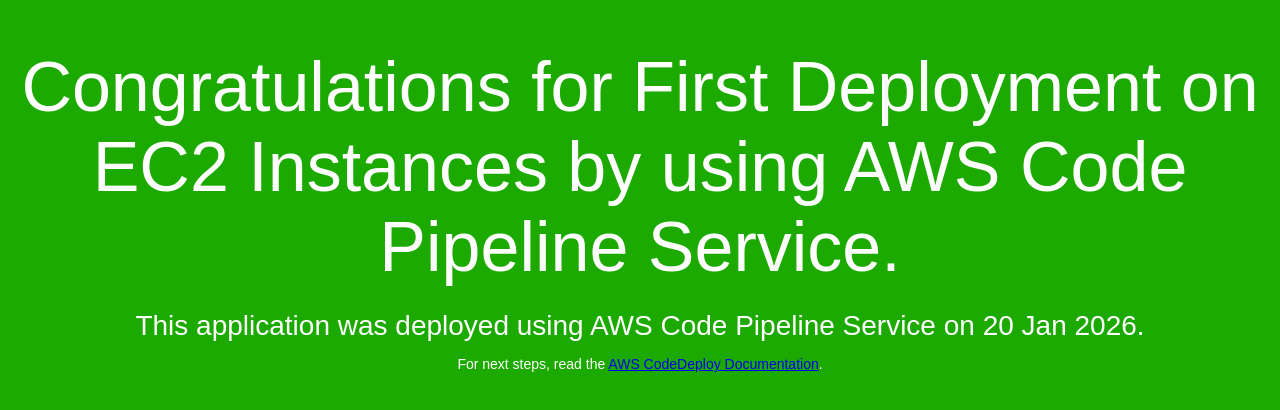
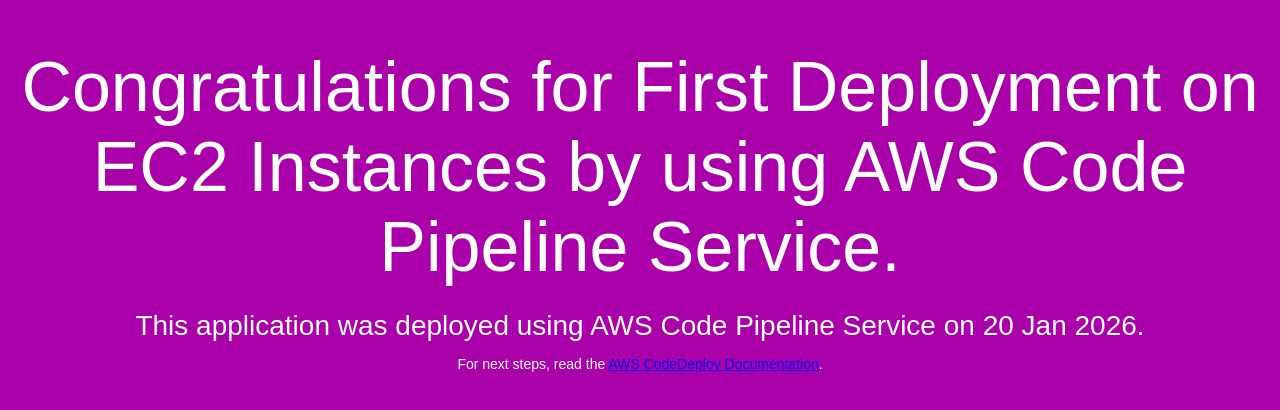
Before and after one commit to avinashbundela1987/demojan2026, a plain HTML site: page index.html in a window 1280 px wide. Drawn offline with Linux system fonts and the light colour scheme.

Commit message:
my second commit on 20 Jan

```diff
--- a/index.html
+++ b/index.html
@@ -6,7 +6,7 @@
   <style>
     body {
       color: #ffffff;
-      background-color: #1caa00;
+      background-color: #aa00aa;
       font-family: Arial, sans-serif;
       font-size: 14px;
     }
```
